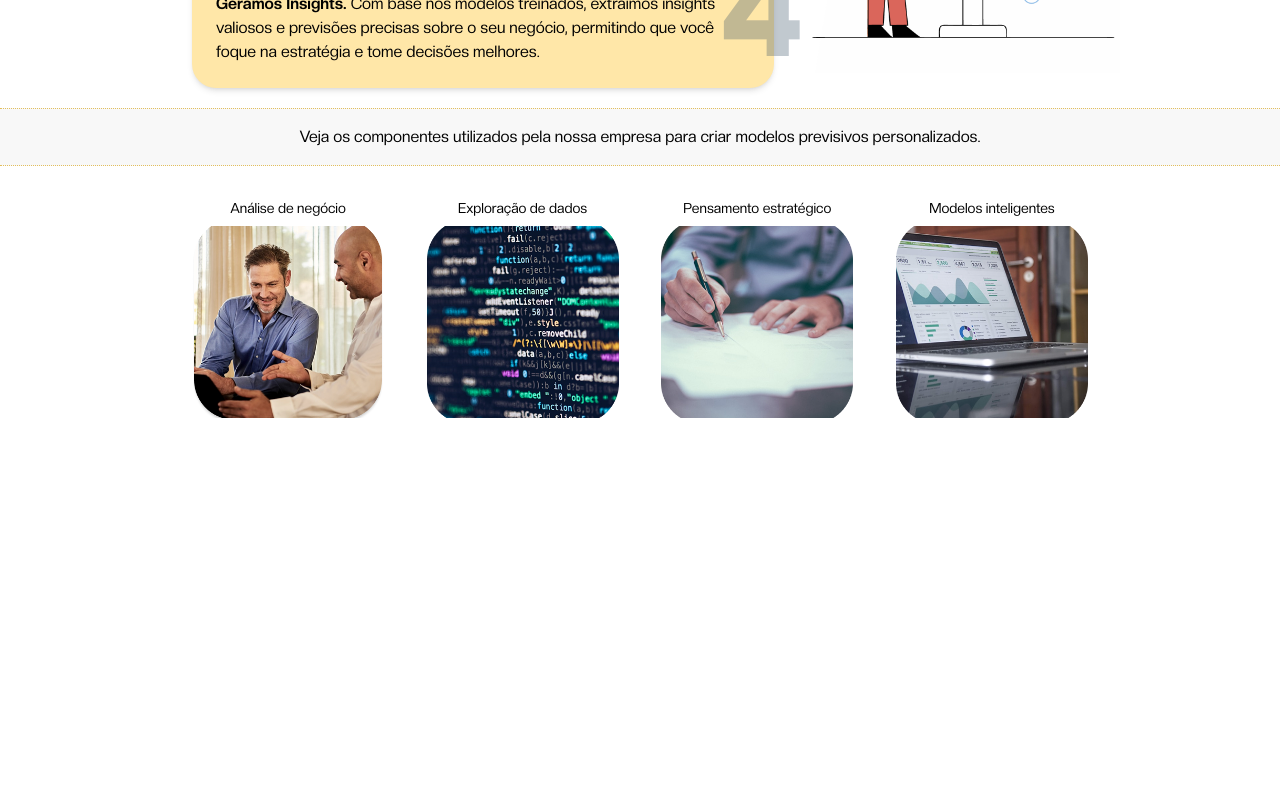
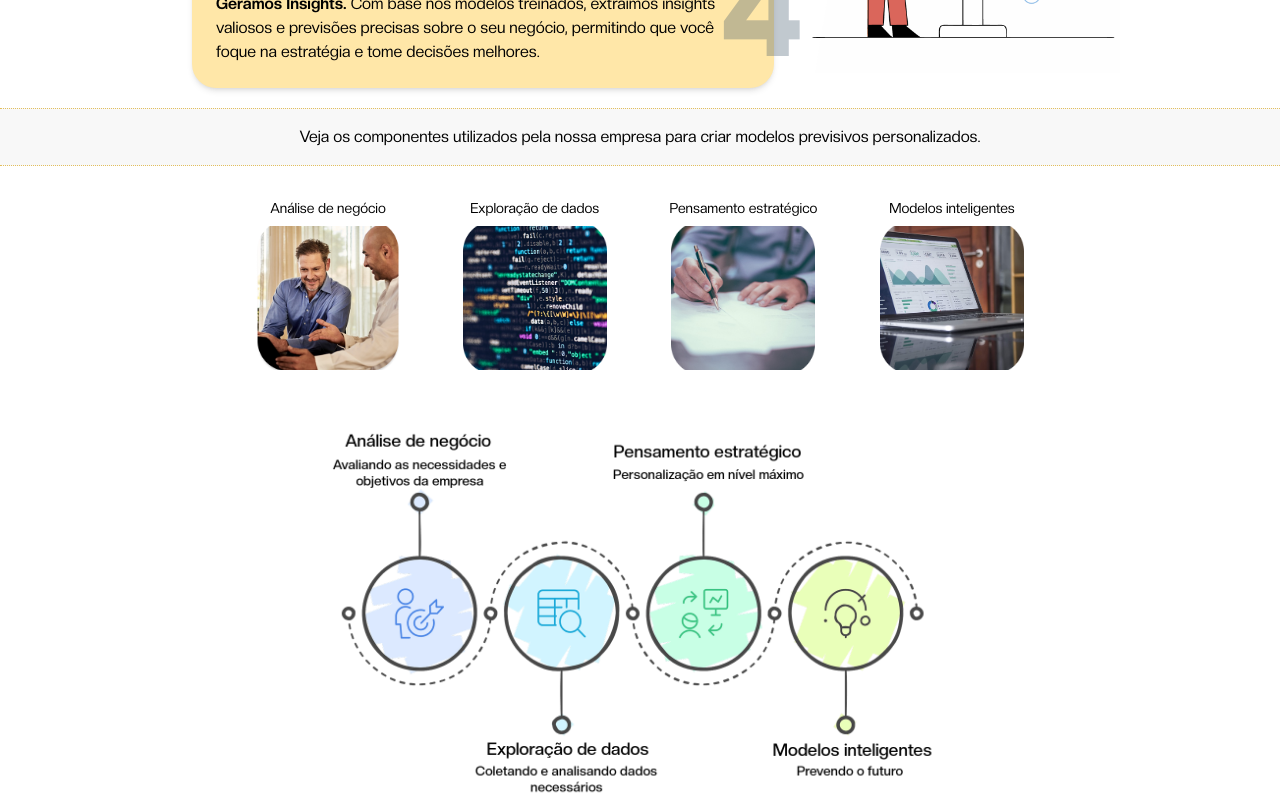
Before and after one commit to dedalusbi/site-dedalus-2.0, an Angular app: page / in a window 1280 px wide. Shown: the part 1799-2599 px from the top of the page. Before the commit the page ends 2249 px from the top, so only its background shows below. Built offline with nearby package versions, Linux system fonts and the light colour scheme.

Commit message:
componentes de IA - finalizado

```diff
--- a/src/app/app.component.html
+++ b/src/app/app.component.html
@@ -73,25 +73,29 @@
 
 <div class="px-48">
 
-    <div class="flex justify-between w-full my-8 text-sm">
+    <div class="flex justify-between w-full my-8 px-16 text-sm">
         <div class="flex flex-col items-center">
             <p class="text-center mb-2">Análise de negócio</p>
-            <img src="../assets/analisededados.png" alt="Análise de Negócio" class="rounded-lg w-48 h-48 object-cover">
+            <img src="../assets/analisededados.png" alt="Análise de Negócio" class="rounded-lg w-36 h-36 object-cover">
         </div>
         <div class="flex flex-col items-center">
             <p class="text-center mb-2">Exploração de dados</p>
-            <img src="../assets/exploracaodedados.png" alt="Exploração de dados" class="rounded-lg w-48 h-48 object-cover">
+            <img src="../assets/exploracaodedados.png" alt="Exploração de dados" class="rounded-lg w-36 h-36 object-cover">
         </div>
         <div class="flex flex-col items-center">
             <p class="text-center mb-2">Pensamento estratégico</p>
-            <img src="../assets/pensamentoestrategico.png" alt="Pensamento estratégico" class="rounded-lg w-48 h-48 object-cover">
+            <img src="../assets/pensamentoestrategico.png" alt="Pensamento estratégico" class="rounded-lg w-36 h-36 object-cover">
         </div>
         <div class="flex flex-col items-center">
             <p class="text-center mb-2">Modelos inteligentes</p>
-            <img src="../assets/solucoesinteligentes.png" alt="Modelos Inteligentes" class="rounded-lg w-48 h-48 object-cover">
+            <img src="../assets/solucoesinteligentes.png" alt="Modelos Inteligentes" class="rounded-lg w-36 h-36 object-cover">
         </div>
 
     </div>
 
+    <div class="mt-14 flex justify-center">
+        <img src="../assets/diagramadeatividades.png" alt="Diagrama de atividades" class="max-w-[70%] h-auto">
+    </div>
+
 
 </div>
```
Also changed, not shown: src/assets/diagramadeatividades.png (added).
